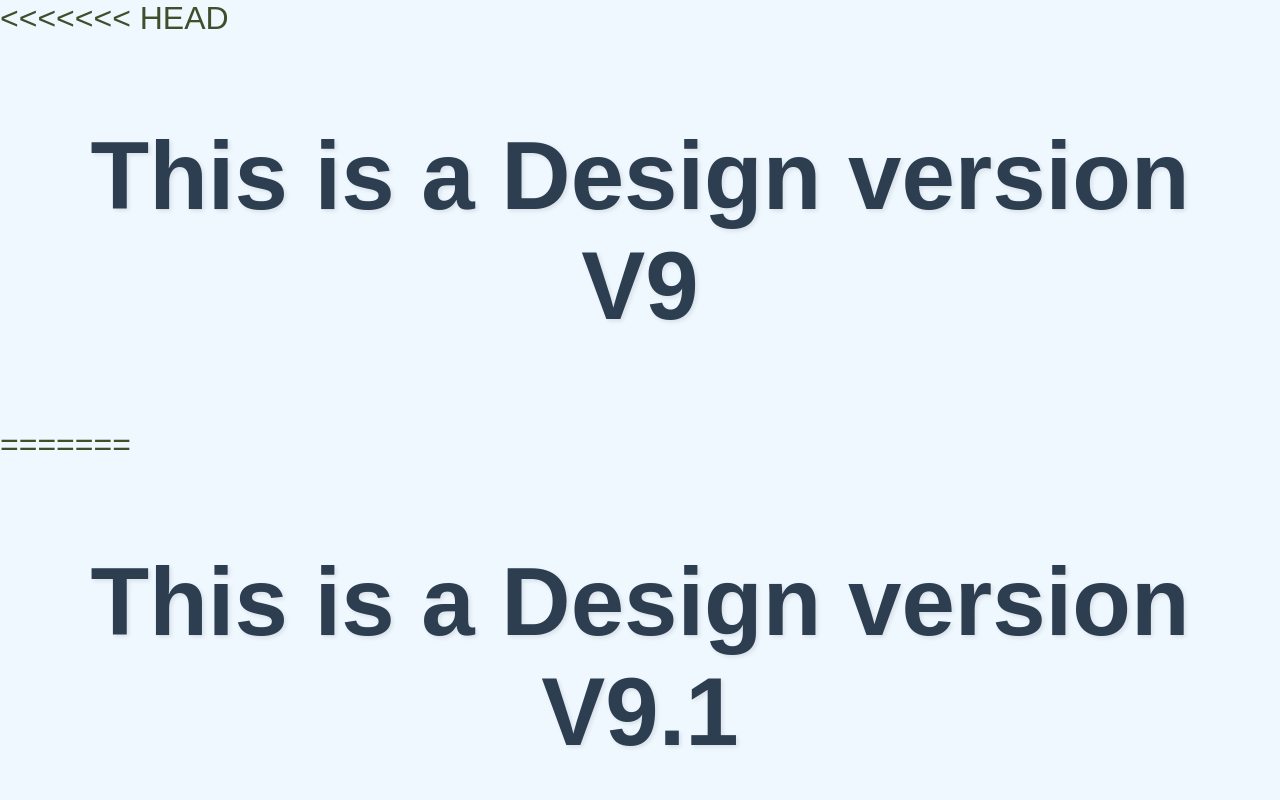
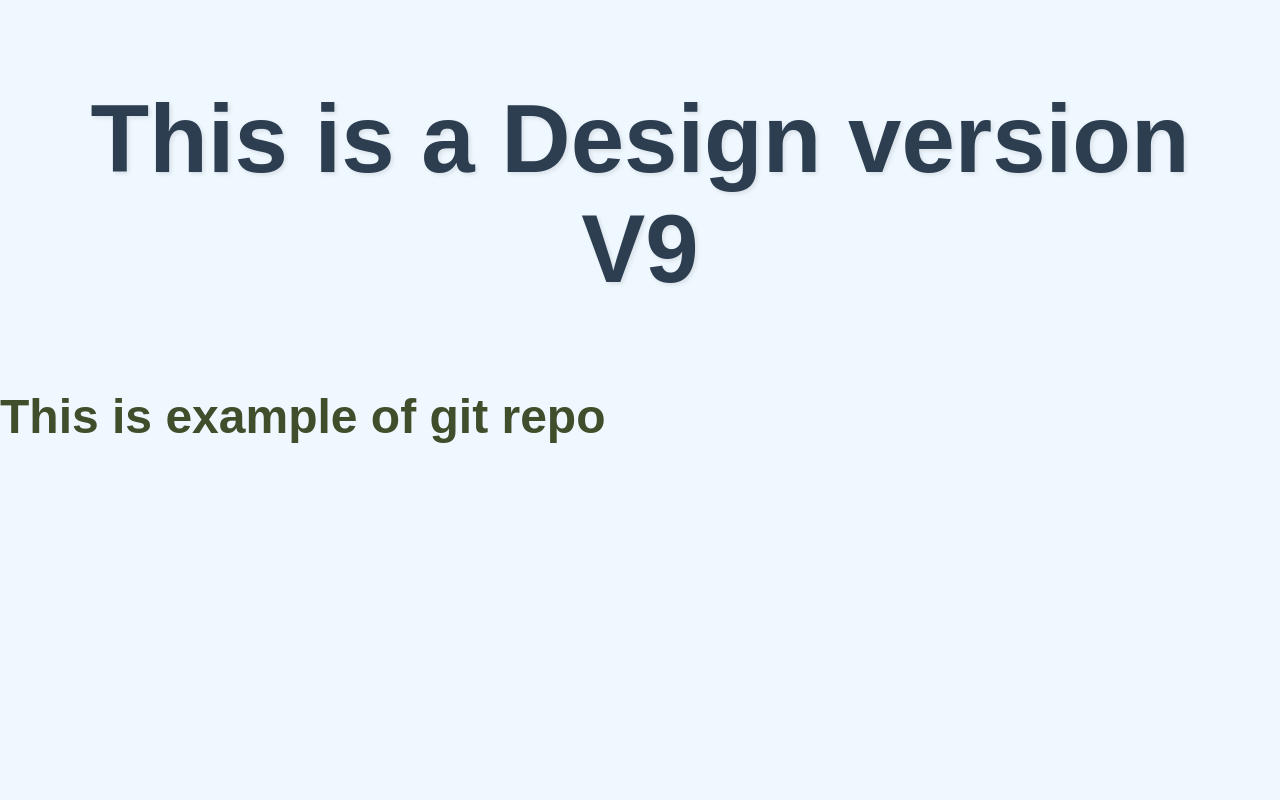
Before and after one commit to AK47-Chaurasiya/myrepo, a plain HTML site: page index.html in a window 1280 px wide. Shown: the top 800 px of the page. Drawn offline with Linux system fonts and the light colour scheme.

Commit message:
latest version

```diff
--- a/index.html
+++ b/index.html
@@ -7,11 +7,7 @@
     <link rel="stylesheet" href="styles.CSS">
 </head>
 <body>
-<<<<<<< HEAD
     <h1>This is a Design version V9</h1>
-=======
-    <h1>This is a Design version V9.1</h1>
->>>>>>> design
     <h2> This is example of git repo</h2>
 </body>
 </html>
```
